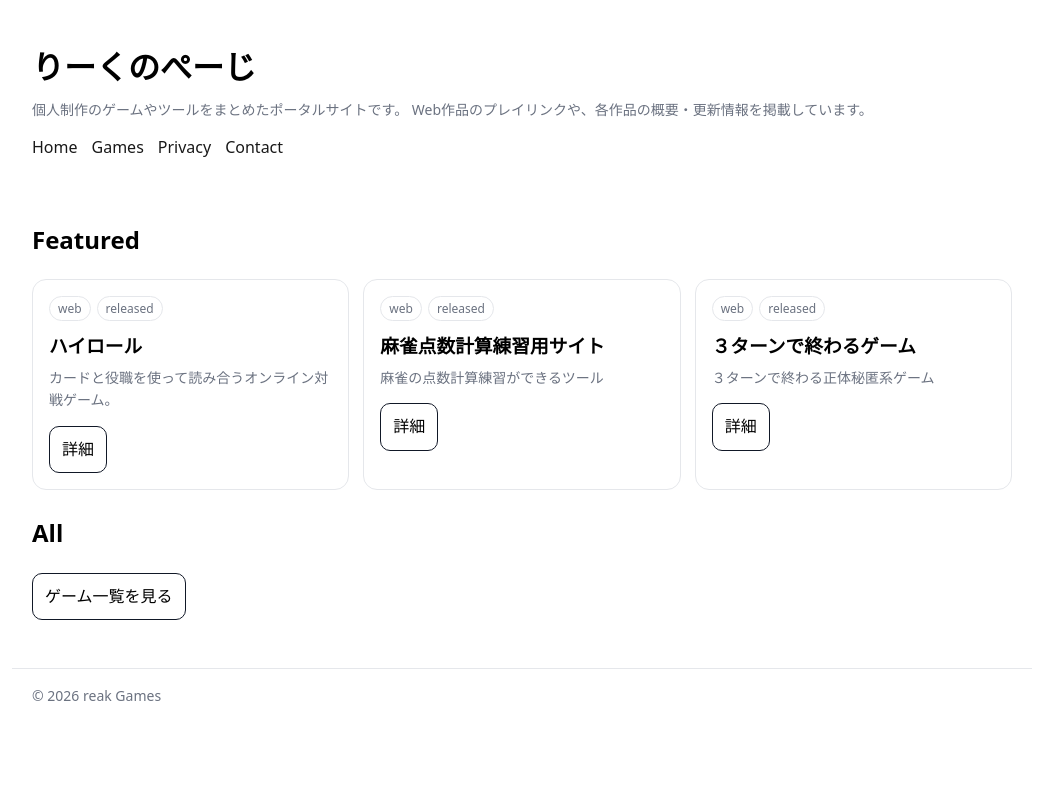
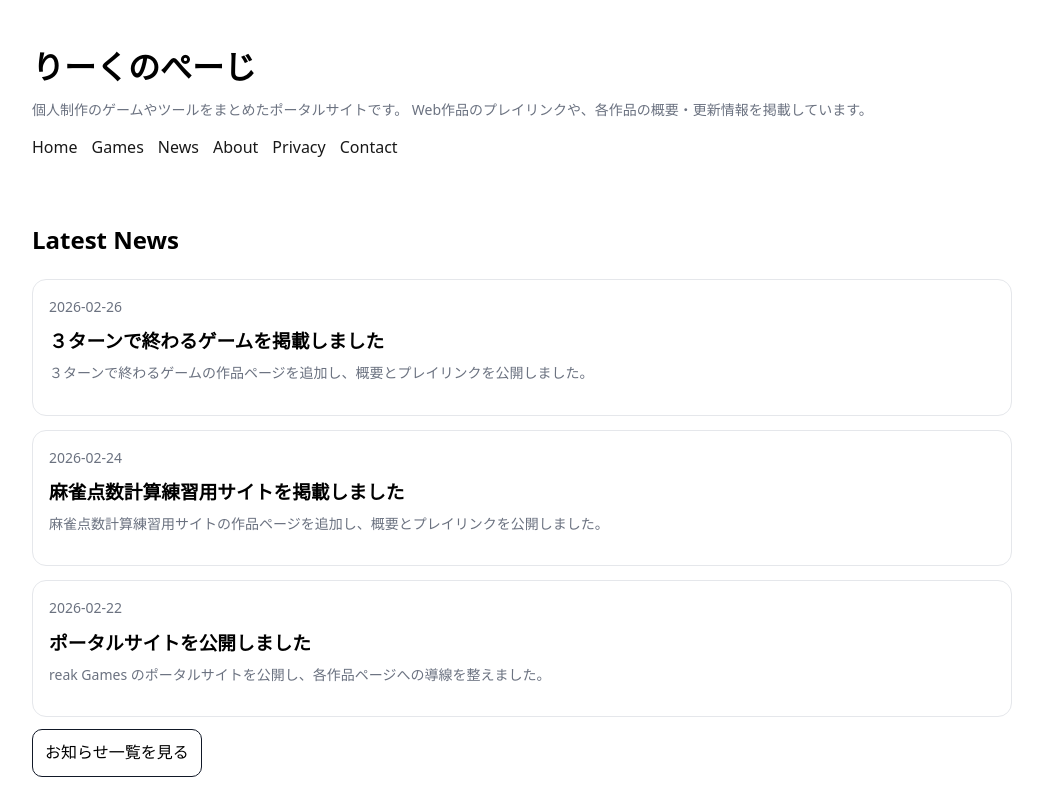
Before and after one commit to reak1161/reak-portal, a React (Vite) app: page / in a window 1280 px wide. Shown: the top 800 px of the page, without its empty margins (118-1161 px from the left). Built offline with nearby package versions, Linux system fonts and the light colour scheme.

Commit message:
change sentence

```diff
--- a/src/App.tsx
+++ b/src/App.tsx
@@ -3,8 +3,10 @@ import Layout from "./components/Layout";
 import Home from "./pages/Home";
 import Games from "./pages/Games";
 import GameDetail from "./pages/GameDetail";
+import About from "./pages/About";
 import Privacy from "./pages/Privacy";
 import Contact from "./pages/Contact";
+import News from "./pages/News";
 
 export default function App() {
   return (
@@ -13,6 +15,8 @@ export default function App() {
         <Route path="/" element={<Home />} />
         <Route path="/games" element={<Games />} />
         <Route path="/games/:slug" element={<GameDetail />} />
+        <Route path="/news" element={<News />} />
+        <Route path="/about" element={<About />} />
         <Route path="/privacy" element={<Privacy />} />
         <Route path="/contact" element={<Contact />} />
         <Route path="*" element={<Navigate to="/" replace />} />
--- a/src/components/Layout.tsx
+++ b/src/components/Layout.tsx
@@ -6,12 +6,14 @@ export default function Layout() {
       <header className="container">
         <h1 style={{ marginBottom: 6 }}>りーくのぺーじ</h1>
         <p className="muted" style={{ marginTop: 0 }}>
-        個人制作のゲームやツールをまとめたポータルサイトです。
-        Web作品のプレイリンクや、各作品の概要・更新情報を掲載しています。
+          個人制作のゲームやツールをまとめたポータルサイトです。
+          Web作品のプレイリンクや、各作品の概要・更新情報を掲載しています。
         </p>
         <nav className="nav">
           <Link to="/">Home</Link>
           <Link to="/games">Games</Link>
+          <Link to="/news">News</Link>
+          <Link to="/about">About</Link>
           <Link to="/privacy">Privacy</Link>
           <Link to="/contact">Contact</Link>
         </nav>
--- /dev/null
+++ b/src/data/news.ts
@@ -0,0 +1,33 @@
+export type NewsItem = {
+  id: string;
+  date: string;   // YYYY-MM-DD
+  title: string;
+  body: string;
+};
+
+export const newsItems: NewsItem[] = [
+  {
+    id: "2026-02-22-portal",
+    date: "2026-02-22",
+    title: "ポータルサイトを公開しました",
+    body: "reak Games のポータルサイトを公開し、各作品ページへの導線を整えました。",
+  },
+  {
+    id: "2026-02-22-highroll",
+    date: "2026-02-22",
+    title: "HighRoll を掲載しました",
+    body: "HighRoll の作品ページを追加し、概要とプレイリンクを公開しました。",
+  },
+  {
+    id: "2026-02-24-mahjong-score-practice",
+    date: "2026-02-24",
+    title: "麻雀点数計算練習用サイトを掲載しました",
+    body: "麻雀点数計算練習用サイトの作品ページを追加し、概要とプレイリンクを公開しました。",
+  },
+  {
+    id: "2026-02-26-three-turn",
+    date: "2026-02-26",
+    title: "３ターンで終わるゲームを掲載しました",
+    body: "３ターンで終わるゲームの作品ページを追加し、概要とプレイリンクを公開しました。",
+  }
+];
--- /dev/null
+++ b/src/pages/About.tsx
@@ -0,0 +1,34 @@
+export default function About() {
+  return (
+    <div>
+      <h2>About</h2>
+      <p>
+        Reak Games は、個人制作のゲームやツールをまとめて公開するためのポータルサイトです。
+        Webブラウザで遊べる作品や学習用ツールを中心に、今後は Web 以外の作品も掲載していく予定です。
+      </p>
+
+      <h3>このサイトについて</h3>
+      <p>
+        このサイトでは、各作品の概要、プレイページ、更新情報などをまとめています。
+        作品ごとに内容や対応環境が異なるため、詳細は各作品ページをご確認ください。
+      </p>
+
+      <h3>掲載しているもの</h3>
+      <ul>
+        <li>オンラインで遊べる Web ゲーム</li>
+        <li>学習用・練習用の Web ツール</li>
+        <li>今後公開予定のゲームやアプリ</li>
+      </ul>
+
+      <h3>運営について</h3>
+      <p>
+        本サイトは個人で運営しています。掲載内容は、開発状況や仕様変更に応じて更新される場合があります。
+      </p>
+
+      <h3>お問い合わせ</h3>
+      <p>
+        ご意見、ご質問、バグ報告などがありましたら、Contact ページに記載の連絡先よりお願いいたします。
+      </p>
+    </div>
+  );
+}
--- a/src/pages/Home.tsx
+++ b/src/pages/Home.tsx
@@ -1,12 +1,32 @@
 import { Link } from "react-router-dom";
 import { products } from "../data/products";
+import { newsItems } from "../data/news";
 
 export default function Home() {
+  const featured = products.slice(0, 3);
+  const latestNews = [...newsItems]
+    .sort((a, b) => b.date.localeCompare(a.date))
+    .slice(0, 3);
+
   return (
     <div>
+      <h2>Latest News</h2>
+      <div style={{ display: "grid", gap: 14, marginBottom: 12 }}>
+        {latestNews.map((item) => (
+          <div className="card" key={item.id}>
+            <div className="muted">{item.date}</div>
+            <h3 style={{ marginTop: 8, marginBottom: 6 }}>{item.title}</h3>
+            <p className="muted" style={{ marginTop: 0 }}>{item.body}</p>
+          </div>
+        ))}
+      </div>
+      <div style={{ marginBottom: 24 }}>
+        <Link className="btn" to="/news">お知らせ一覧を見る</Link>
+      </div>
+
       <h2>Featured</h2>
       <div className="grid">
-        {products.map((p) => (
+        {featured.map((p) => (
           <div className="card" key={p.slug}>
             <div className="muted">
               {p.platforms.map((pl) => (
```
